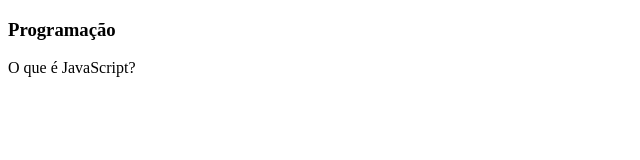
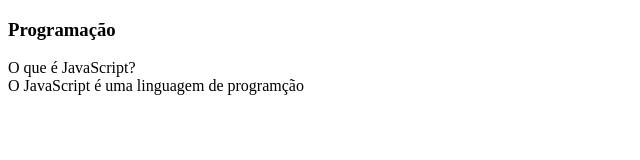
Before and after one commit to bauloplinio/flashcard, a plain HTML site: page index.html in a window 1280 px wide. Shown: the whole page, without its empty margins (0-640 px from the left). Drawn offline with Linux system fonts and the light colour scheme.

Commit message:
Add files via upload

```diff
--- a/index.html
+++ b/index.html
@@ -16,6 +16,10 @@
                         O que é JavaScript?
 
                     </div>
+                    <div class="cartao__conteudo__resposta">
+                        O JavaScript é uma linguagem de programção
+
+                    </div>
                 </div>
 
         </section>
```
